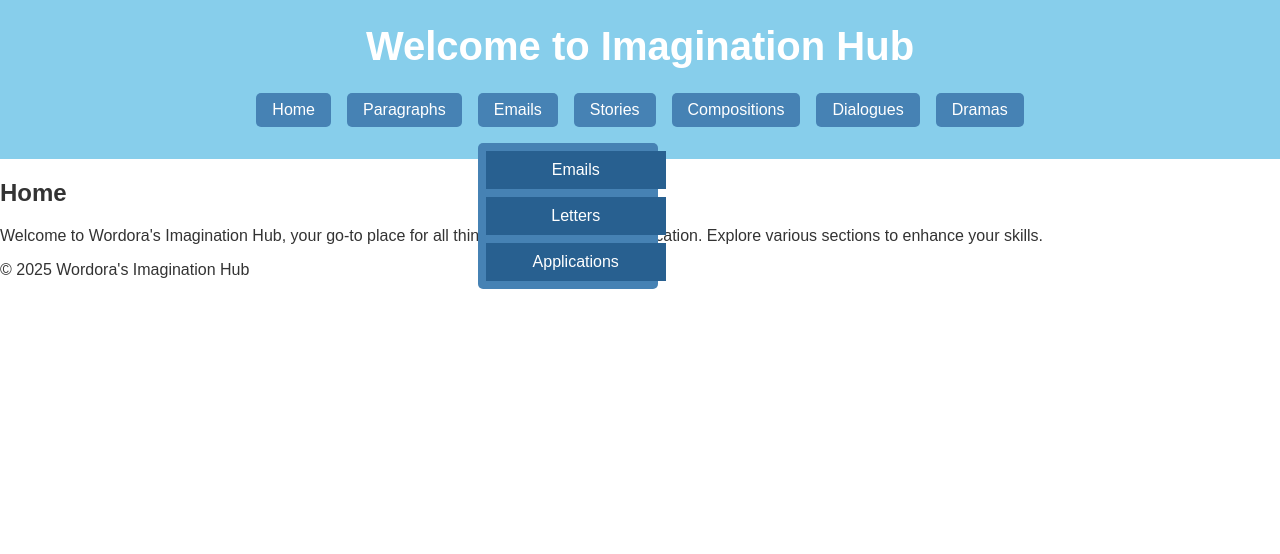
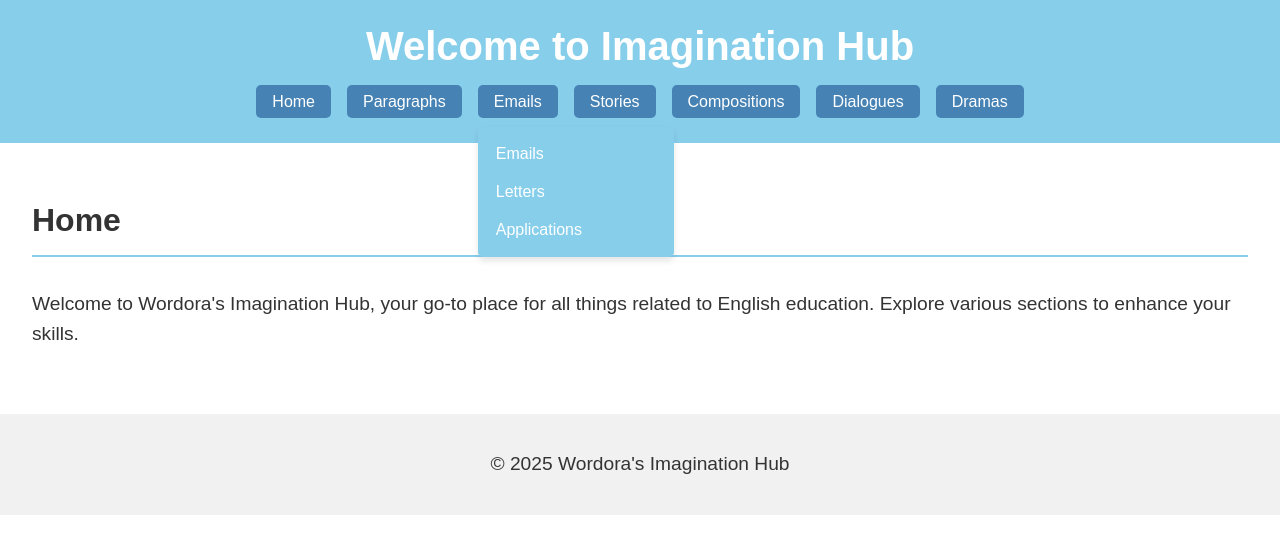
Before and after one commit to wordora/wordora, a plain HTML site: page index.html in a window 1280 px wide. Both pictures are taken after a click on the link "Emails". Drawn offline with Linux system fonts and the light colour scheme.

Commit message:
Update style.css

```diff
--- a/style.css
+++ b/style.css
@@ -40,42 +40,68 @@ nav ul li a {
     padding: 0.5em 1em;
     border-radius: 5px;
     transition: background-color 0.3s;
-    display: block;
 }
 
 nav ul li a:hover, nav ul li a.active {
     background-color: #5F9EA0;
 }
 
+/* Dropdown Styling */
 nav ul li ul {
     display: none;
     position: absolute;
-    background-color: #4682B4;
-    padding: 0;
+    left: 0;
     top: 100%;
-    left: 0;
+    background-color: #87CEEB; /* Matches the top header color */
+    padding: 0.5em;
     border-radius: 5px;
     min-width: 180px;
-    z-index: 1000;
+    box-shadow: 0px 4px 6px rgba(0, 0, 0, 0.1);
 }
 
 nav ul li ul li {
-    width: 100%;
+    display: block;
+    margin: 0;
 }
 
 nav ul li ul li a {
+    display: block;
     padding: 10px;
-    background: #286090;
-    display: block;
-    white-space: nowrap;
-    border-radius: 0;
+    text-align: left;
+    color: white;
+    background-color: #87CEEB; /* Same as header */
+    border-radius: 3px;
+    transition: background-color 0.3s;
 }
 
 nav ul li ul li a:hover {
-    background: #5F9EA0;
+    background-color: #5F9EA0;
 }
 
-/* Show dropdown on hover */
-nav ul li.has-dropdown:hover > ul {
-    display: block;
+main {
+    padding: 2em;
 }
+
+section {
+    margin-bottom: 2em;
+}
+
+h2 {
+    color: #333;
+    font-size: 2em;
+    border-bottom: 2px solid #87CEEB;
+    padding-bottom: 0.5em;
+    margin-bottom: 1em;
+}
+
+p {
+    font-size: 1.2em;
+    line-height: 1.6em;
+}
+
+footer {
+    background-color: #f1f1f1;
+    text-align: center;
+    padding: 1em;
+    font-size: 1em;
+}
```
